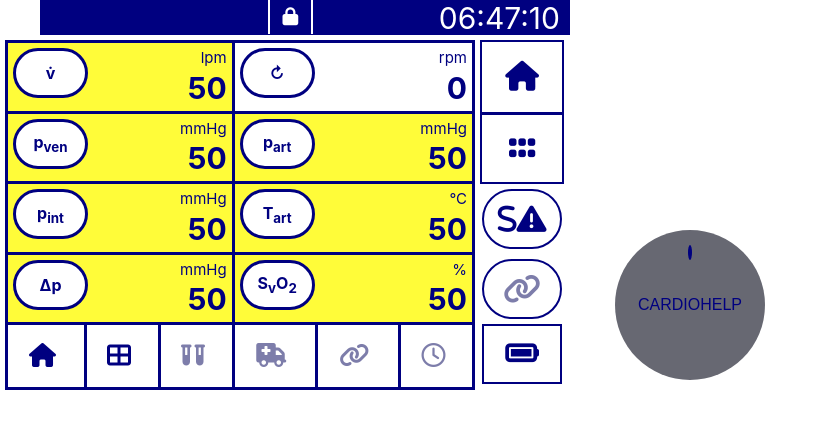
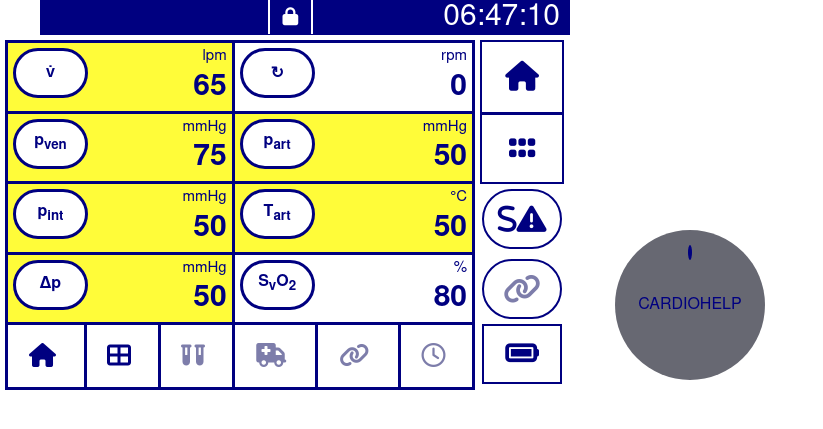
Before and after one commit to magizee/lex-ecmo-gui, a Flask app: page /dashboard in a window 1280 px wide. Shown: the top 429 px of the page, without its empty margins (0-823 px from the left). Run offline with Flask 3, Linux system fonts and the light colour scheme; some web fonts are replaced.

Commit message:
adding fonts

```diff
--- a/static/style.css
+++ b/static/style.css
@@ -84,12 +84,12 @@ body {
 
 
 .time {
-    font-family: 'Inter';
+    font-family: 'Nimbus Sans', sans-serif;
     font-size: 30px; /* 30px */
 }
 
 .content {
-    font-family: 'Inter';
+    font-family: 'Nimbus Sans', sans-serif;
     display: flex;
     justify-content: flex-start;
     align-items: flex-start;
@@ -314,7 +314,7 @@ home and dash button on right side
     display: flex;
     align-items: center;
     justify-content: center;
-    font-family: sans-serif;
+    font-family: 'Nimbus Sans', sans-serif;
     font-size: 16px;
     color: navy;
 }
--- a/templates/home.html
+++ b/templates/home.html
@@ -2,9 +2,9 @@
 <html>
 <head>
     <title>Home - Ecmo Simulator</title>
+     <link rel="stylesheet" href="{{ url_for('static', filename='css/all.min.css') }}">
+    <link rel="stylesheet" href="{{ url_for('static', filename='css/fonts.css') }}">
     <link rel="stylesheet" href="{{ url_for('static', filename='style.css') }}">
-    <link rel="stylesheet" href="https://cdnjs.cloudflare.com/ajax/libs/font-awesome/6.0.0-beta3/css/all.min.css">
-    <link href='https://fonts.googleapis.com/css?family=Inter' rel='stylesheet'>
     <meta charset="UTF-8">
     <meta name="viewport" content="width=device-width, initial-scale=1.0">
     <style>
--- a/templates/loading.html
+++ b/templates/loading.html
@@ -15,7 +15,7 @@
 
     <script>
         function navigate() {
-            window.location.href = '/admin/' + String(document.getElementById('scen').getAttribute("value") + '/' + String(document.getElementById('timer').getAttribute("value"));  // Redirects user to the appropriate route, will load in the background until the timer is done.
+            window.location.href = '/admin/' + String(document.getElementById('scen').getAttribute("value") + '/' + String(document.getElementById('timer').getAttribute("value")));  // Redirects user to the appropriate route, will load in the background until the timer is done.
         }
         //fetch('/admin/exampleScenario1').then(navigate); // Performing 'create_map' and then calls navigate() function, declared above. DISUSEDss
         navigate();
```
